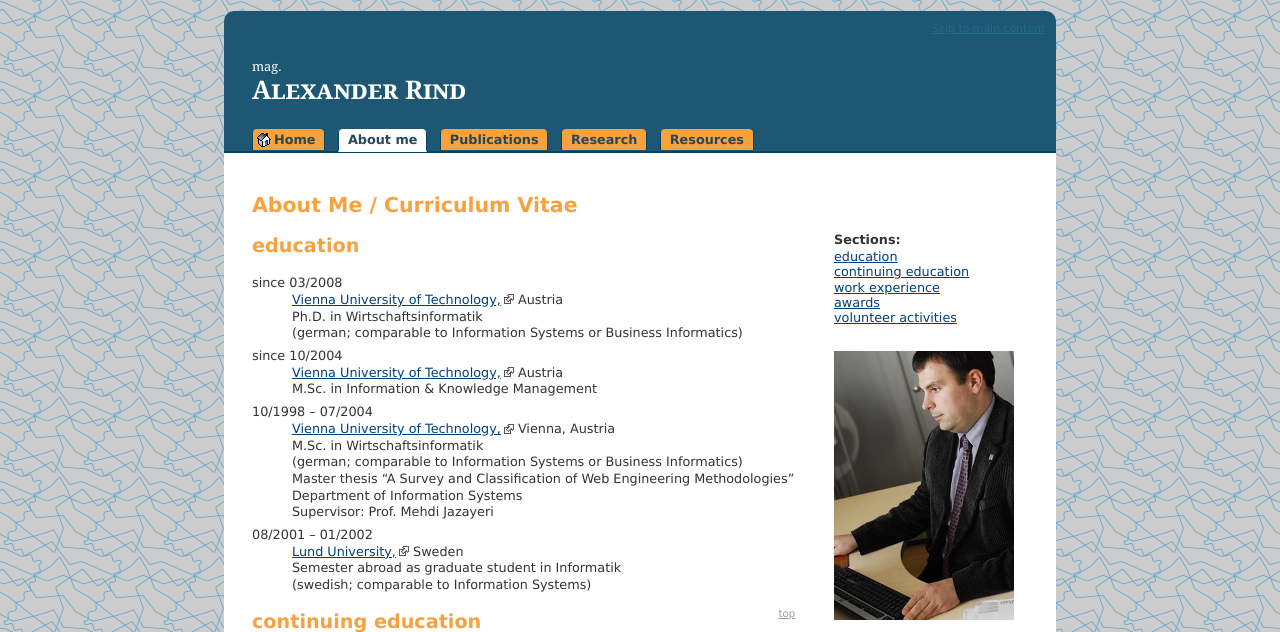
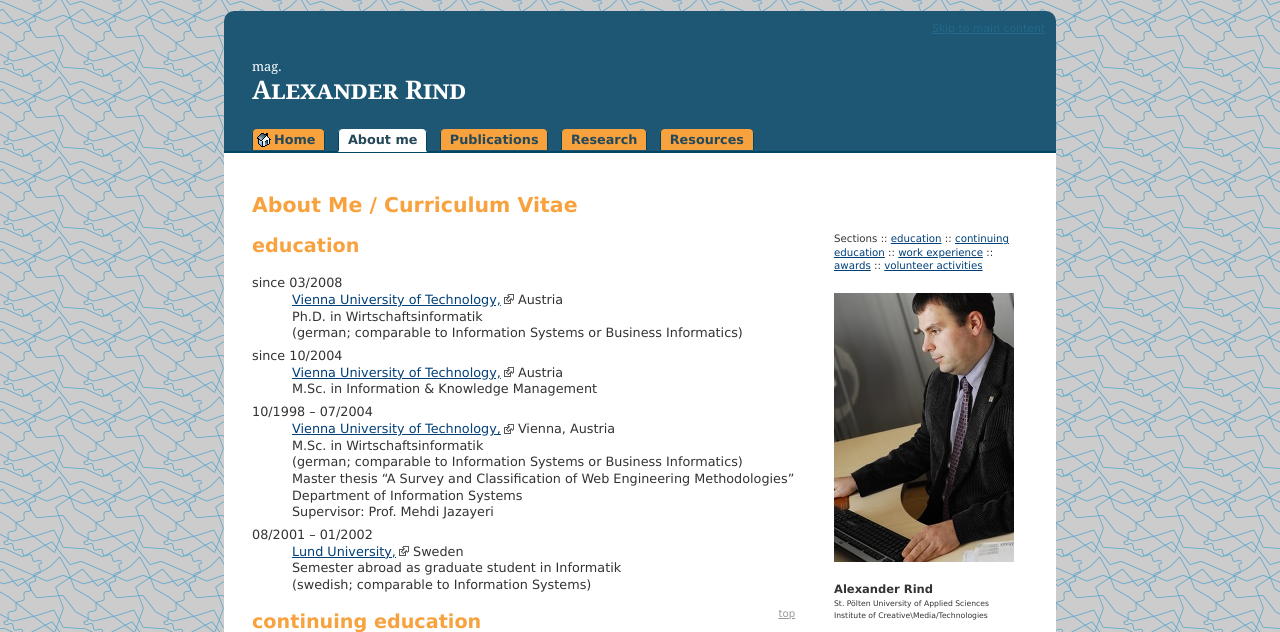
Before and after one commit to alex-rind/alex-rind.github.com, a PHP site: page /about.html in a window 1280 px wide. Shown: the top 632 px of the page. Run offline with PHP 8.4, Linux system fonts and the light colour scheme.

Commit message:
re-stlye page toc

```diff
--- a/new.css
+++ b/new.css
@@ -18,8 +18,6 @@
 h1-h6: #F7A23E
 
 **************************************************************************** */
-
-@CHARSET "ISO-8859-1";
 
 DIV#cskeytech-overlay-container {
 	display: none !important;
@@ -210,17 +208,22 @@
 ul.toc {
 	margin: 0 0 2em 0;
 	padding: 0;
+	font-size: 80%;
 }
 
 ul.toc li {
 	list-style: none;
+	display: inline;
 	margin: 0;
 	line-height: 1.2;
 }
 
 ul.toc:before {
-	content: 'Sections:';
-	font-weight: bold;
+	content: 'Sections';
+}
+
+ul.toc li:before {
+	content: ' :: ';
 }
 
 img.photo {
```
Also changed, not shown: _includes/header.html (+0 -8 lines), jek/about.md (+1 -1 lines).
